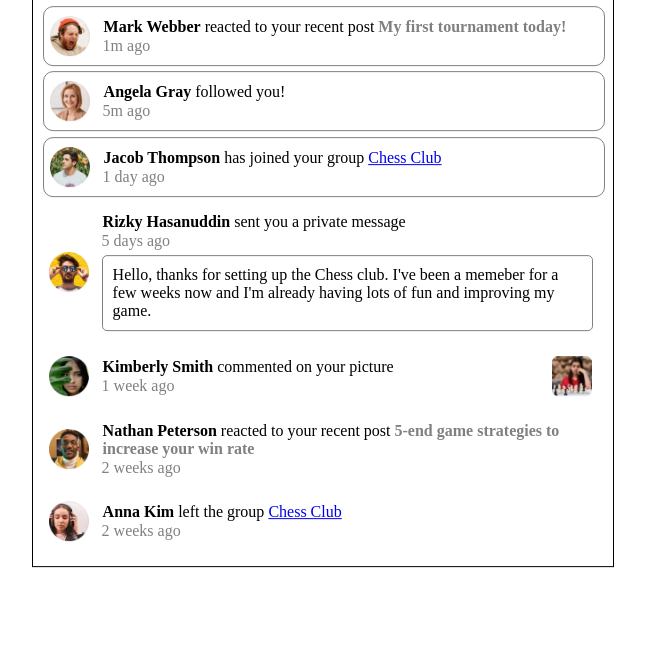
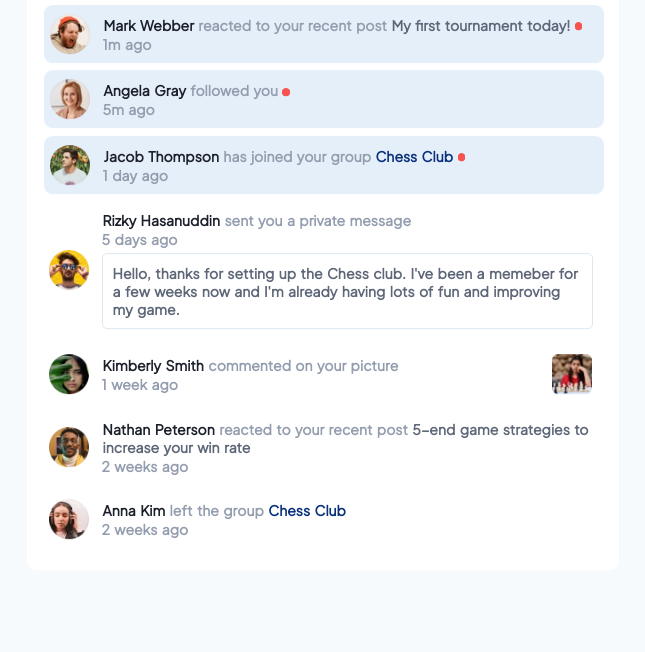
Before and after one commit to r00kieAd/notifications-page, a plain HTML site: page index.html in a window 1280 px wide. Shown: the part 148-800 px from the top of the page, without its empty margins (317-962 px from the left). Drawn offline with Linux system fonts and the light colour scheme.

Commit message:
added styles

```diff
--- a/index.html
+++ b/index.html
@@ -7,6 +7,9 @@
     <title>Notifications</title>
     <link rel="shortcut icon" href="images/favicon-32x32.png" type="image/x-icon">
     <link rel="stylesheet" href="style.css">
+    <link rel="preconnect" href="https://fonts.googleapis.com">
+    <link rel="preconnect" href="https://fonts.gstatic.com" crossorigin>
+    <link href="https://fonts.googleapis.com/css2?family=Plus+Jakarta+Sans&display=swap" rel="stylesheet">
 </head>
 
 <body>
@@ -20,35 +23,36 @@
                 </div>
             </tr>
             <tr>
-                <div class="n n-unread">
+                <div class="n n-1 n-unread">
                     <img class="n-img" src="images/avatar-mark-webber.webp" alt="">
                     <div class="notification">
-                        <p><strong>Mark Webber</strong> reacted to your recent post <span class="n-sub">My first tournament
-                                today!</span></p>
+                        <p><strong>Mark Webber</strong> reacted to your recent post <span class="n-sub">My first
+                                tournament
+                                today!</span>&nbsp;<span class="dot">&nbsp;x</span></p>
                         <span class="n-time">1m ago</span>
                     </div>
                 </div>
             </tr>
             <tr>
-                <div class="n n-unread">
+                <div class="n n-2 n-unread">
                     <img class="n-img" src="images/avatar-angela-gray.webp" alt="">
                     <div class="notification">
-                        <p><strong>Angela Gray</strong> followed you!</p>
+                        <p><strong>Angela Gray</strong> followed you&nbsp;<span class="dot">&nbsp;x</span></p>
                         <span class="n-time">5m ago</span>
                     </div>
                 </div>
             </tr>
             <tr>
-                <div class="n n-unread">
+                <div class="n n-3 n-unread">
                     <img class="n-img" src="images/avatar-jacob-thompson.webp" alt="">
                     <div class="notification">
-                        <p><strong>Jacob Thompson</strong> has joined your group <a href="#">Chess Club</a></p>
+                        <p><strong>Jacob Thompson</strong> has joined your group <a href="#">Chess Club</a>&nbsp;<span class="dot">&nbsp;x</span></p>
                         <span class="n-time">1 day ago</span>
                     </div>
                 </div>
             </tr>
             <tr>
-                <div class="n">
+                <div class="n n-4">
                     <img class="n-img" src="images/avatar-rizky-hasanuddin.webp" alt="">
                     <div class="notification">
                         <p><strong>Rizky Hasanuddin</strong> sent you a private message</p>
@@ -62,7 +66,7 @@
                 </div>
             </tr>
             <tr>
-                <div class="n">
+                <div class="n n-5">
                     <img class="n-img" src="images/avatar-kimberly-smith.webp" alt="">
                     <div class="notification">
                         <p><strong>Kimberly Smith</strong> commented on your picture</p>
@@ -72,7 +76,7 @@
                 </div>
             </tr>
             <tr>
-                <div class="n">
+                <div class="n n-6">
                     <img class="n-img" src="images/avatar-nathan-peterson.webp" alt="">
                     <div class="notification">
                         <p><strong>Nathan Peterson</strong> reacted to your recent post <span class="n-sub">5-end game
@@ -82,7 +86,7 @@
                 </div>
             </tr>
             <tr>
-                <div class="n">
+                <div class="n n-7">
                     <img class="n-img" src="images/avatar-anna-kim.webp" alt="">
                     <div class="notification">
                         <p><strong>Anna Kim</strong> left the group <a href="#">Chess Club</a></p>
--- a/style.css
+++ b/style.css
@@ -1,12 +1,33 @@
+:root {
+    --main-bg-color: hsl(210, 60%, 98%);
+    --main-blue: hsl(219, 85%, 26%);
+    --main-red: hsl(1, 90%, 64%);
+    --light-gray-blue: hsl(211, 68%, 94%);
+    --light-gray-blue2: hsl(205, 33%, 90%);
+    --gray-blue: hsl(219, 14%, 63%);
+    --dark-gray-blue: hsl(219, 12%, 42%);
+    --dark-gray-blue2: hsl(224, 21%, 14%);
+}
+
+body {
+    background-color: var(--main-bg-color);
+    font-family: 'Plus Jakarta Sans', sans-serif;
+    font-size: 14px;
+    word-spacing: 2px;
+}
+
+
 #main {
     position: absolute;
     top: 50%;
     left: 50%;
     transform: translate(-50%, -50%);
-    border: 1px solid black;
-    padding: 10px;
+    border: 1px solid var(--main-bg-color);
+    border-radius: 10px;
+    padding: 16px;
     width: 35rem;
     height: auto;
+    background-color: white;
 }
 
 .top-panel {
@@ -14,11 +35,17 @@
     display: inline;
 }
 
+.top-panel span {
+    color: var(--dark-gray-blue2);
+    font-size: 18px;
+    font-weight: bolder;
+}
+
 #c {
     display: inline-block;
     border: 1px solid black;
     border-radius: 5px;
-    background-color: black;
+    background-color: var(--main-blue);
     color: white;
     text-align: center;
     width: 20px !important;
@@ -28,6 +55,8 @@
 #x {
     position: relative;
     float: inline-end;
+    color: var(--dark-gray-blue);
+    font-weight: bolder;
 }
 
 .n {
@@ -39,8 +68,22 @@
 }
 
 .n-unread {
-    border: 1px solid gray;
+    border: 1px solid white;
     border-radius: 10px;
+    background-color: var(--light-gray-blue);
+}
+
+.dot {
+    position: relative;
+    border: 0.1px solid var(--main-red);
+    width: 5px;
+    height: 5px;
+    border-radius: 6px;
+    font-size: 5px;
+    color: var(--main-red);
+    vertical-align: middle;
+    bottom: 0.1vh;
+    background-color: var(--main-red);
 }
 
 .n-img {
@@ -58,9 +101,15 @@
     margin-right: 2%;
 }
 
+.n-img-2:hover {
+    cursor: pointer;
+    border: 3px solid var(--light-gray-blue);
+    border-radius: 10px;
+}
+
 .n-sub {
-    color: gray;
-    font-weight: 600;
+    color: var(--dark-gray-blue);
+    font-weight: bolder;
 }
 
 .notification {
@@ -72,17 +121,43 @@
 .notification p {
     margin: 1px;
     padding: 0;
+    color: var(--gray-blue);
+    font-weight: 600;
+}
+
+.notification p strong {
+    color: var(--dark-gray-blue2);
+    font-weight: 900;
 }
 
 .n-time {
-    color: gray;
+    color: var(--gray-blue);
+    font-size: 14px;
+    font-weight: 600;
 }
 
 #msg {
     position: relative;
     display: block;
-    border: 1px solid gray;
+    color: var(--dark-gray-blue);
+    font-weight: 600;
+    border: 1px solid var(--light-gray-blue2);
     border-radius: 5px;
     padding: 10px;
     margin-top: 5px;
 }
+
+a:link, a:visited, a:hover, a:active {
+    color: var(--main-blue);
+    font-weight: bolder;
+    text-decoration: none;
+}
+
+.n-7 a:visited {
+    color: var(--dark-gray-blue);
+}
+
+#x:hover, #msg:hover, .notification p strong:hover, .n-sub:hover {
+    color: var(--main-blue);
+    cursor: pointer;
+}
```
